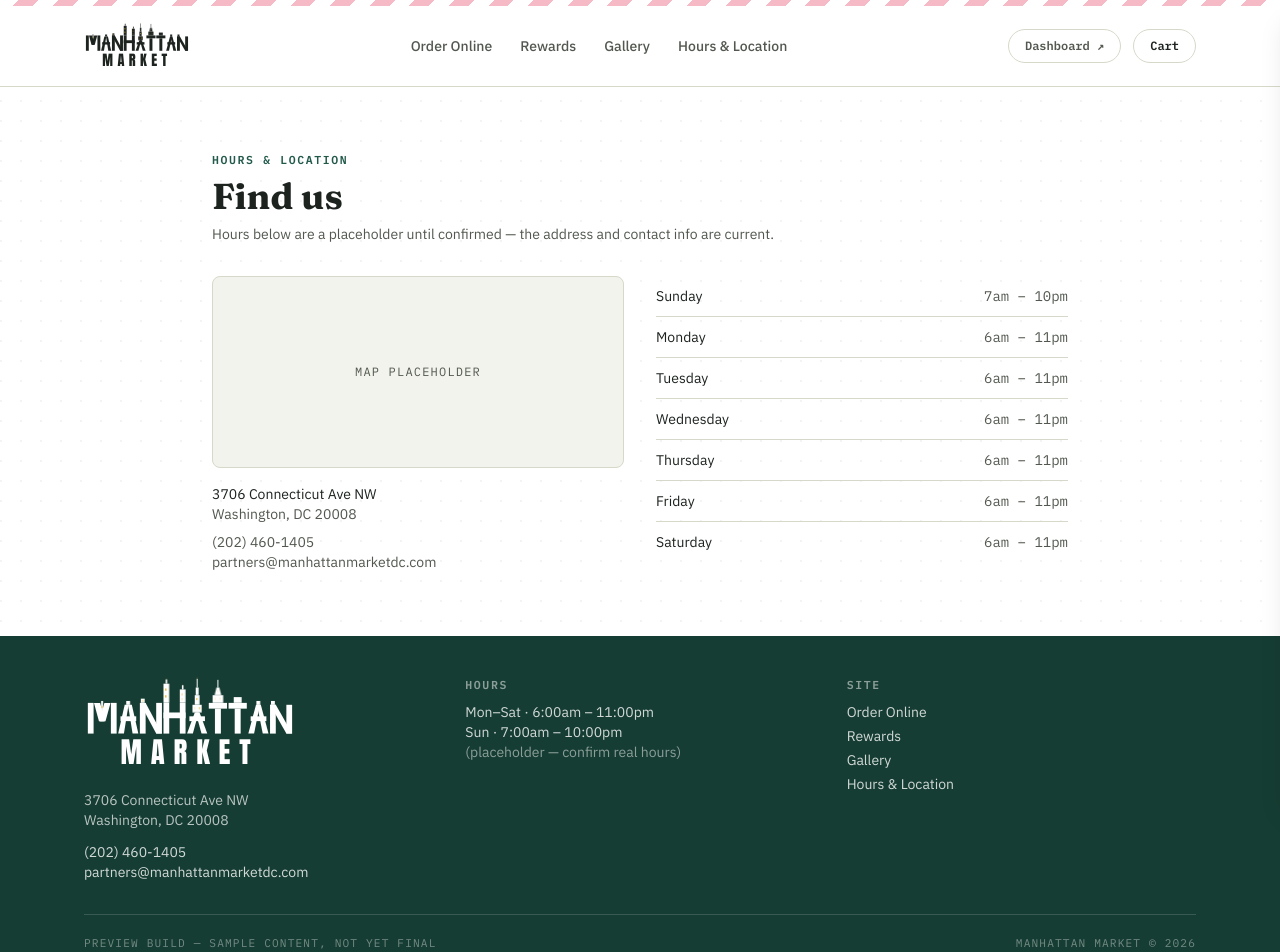
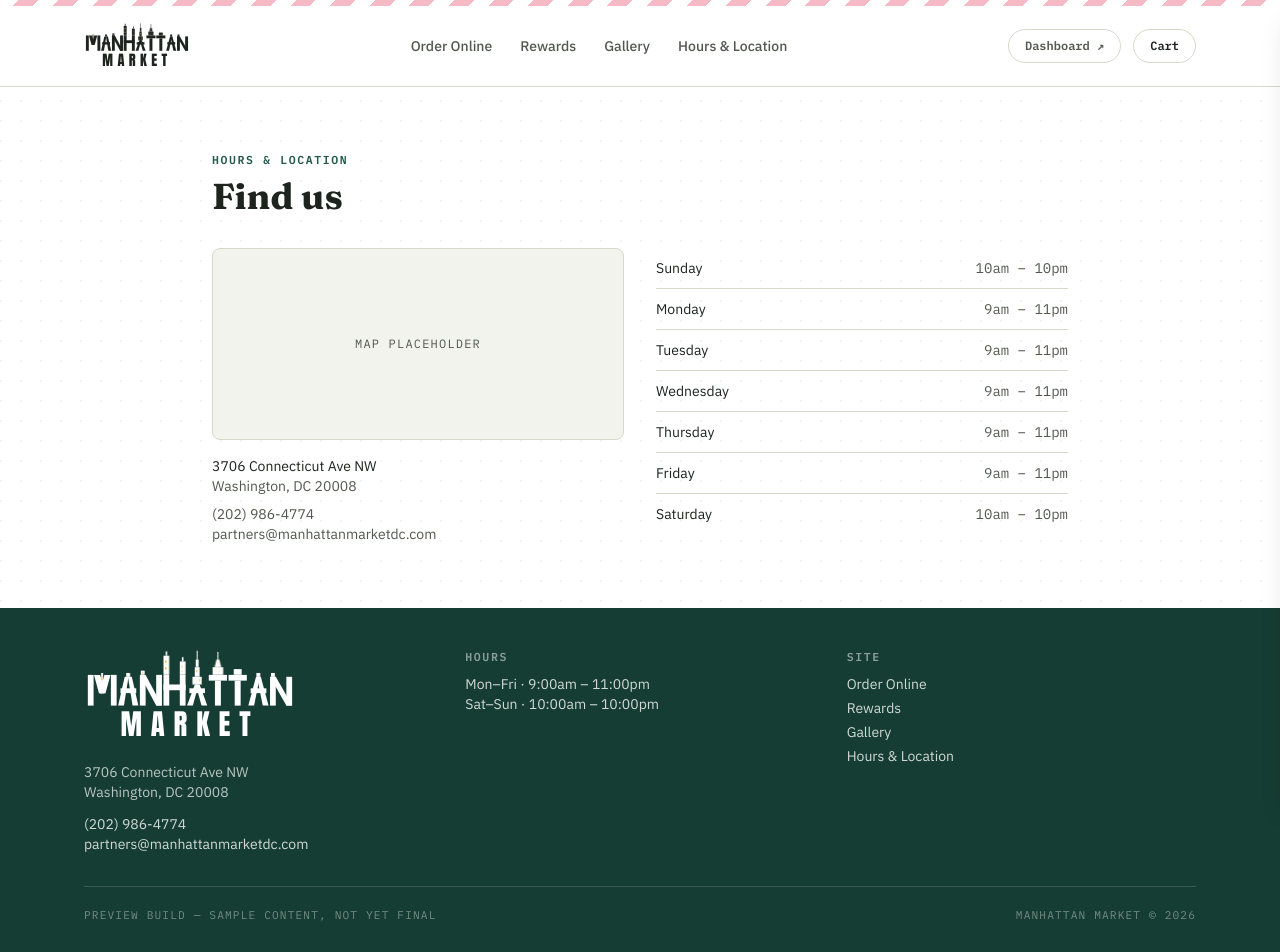
Before and after one commit to connectdc7/manhattan-market, a Next.js app: page /location in a window 1280 px wide. Shown: the top 952 px of the page. Built offline with nearby package versions, Linux system fonts and the light colour scheme.

Commit message:
Add files via upload

```diff
--- a/app/location/page.tsx
+++ b/app/location/page.tsx
@@ -17,9 +17,6 @@ export default function LocationPage() {
       <h1 className="mt-2 font-display text-3xl font-bold text-ink sm:text-4xl">
         Find us
       </h1>
-      <p className="mt-2 font-body text-sm text-ink-soft">
-        Hours below are a placeholder until confirmed — the address and contact info are current.
-      </p>
 
       <div className="mt-8 grid gap-8 sm:grid-cols-2">
         <div>
@@ -29,7 +26,7 @@ export default function LocationPage() {
           <p className="mt-4 font-body text-sm text-ink">3706 Connecticut Ave NW</p>
           <p className="font-body text-sm text-ink-soft">Washington, DC 20008</p>
           <p className="mt-2 font-body text-sm text-ink-soft">
-            <a href="tel:+12024601405" className="hover:text-pink-deep">(202) 460-1405</a>
+            <a href="tel:+12029864774" className="hover:text-pink-deep">(202) 986-4774</a>
           </p>
           <p className="font-body text-sm text-ink-soft">
             <a href="mailto:partners@manhattanmarketdc.com" className="hover:text-pink-deep">
--- a/app/page.tsx
+++ b/app/page.tsx
@@ -293,9 +293,7 @@ export default async function Home() {
                 Open daily · 3706 Connecticut Ave NW
               </p>
               <p className="mt-1 font-body text-sm text-ink-soft">
-                Washington, DC 20008 · (202) 460-1405
-                <br />
-                <span className="text-ink-soft/70">(hours below are a placeholder, pending confirmation)</span>
+                Washington, DC 20008 · (202) 986-4774
               </p>
             </div>
             <Link
--- a/components/Footer.tsx
+++ b/components/Footer.tsx
@@ -19,7 +19,7 @@ export default function Footer() {
               Washington, DC 20008
             </p>
             <p className="mt-3 font-body text-sm text-white/80">
-              <a href="tel:+12024601405" className="hover:text-gold">(202) 460-1405</a>
+              <a href="tel:+12029864774" className="hover:text-gold">(202) 986-4774</a>
               <br />
               <a href="mailto:partners@manhattanmarketdc.com" className="hover:text-gold">
                 partners@manhattanmarketdc.com
@@ -29,11 +29,9 @@ export default function Footer() {
           <div>
             <p className="eyebrow text-white/50">Hours</p>
             <p className="mt-2 font-body text-sm text-white/80">
-              Mon–Sat · 6:00am – 11:00pm
+              Mon–Fri · 9:00am – 11:00pm
               <br />
-              Sun · 7:00am – 10:00pm
-              <br />
-              <span className="text-white/50">(placeholder — confirm real hours)</span>
+              Sat–Sun · 10:00am – 10:00pm
             </p>
           </div>
           <div>
--- a/lib/site.ts
+++ b/lib/site.ts
@@ -15,8 +15,8 @@ export const SITE_DESCRIPTION =
   "Order ahead for pickup or delivery at Manhattan Market, Woodley Park's neighborhood corner store on Connecticut Ave NW in Washington, DC. Hot food, snacks, drinks, and everyday essentials.";
 
 export const BUSINESS = {
-  telephone: "+12024601405",
-  telephoneDisplay: "(202) 460-1405",
+  telephone: "+12029864774",
+  telephoneDisplay: "(202) 986-4774",
   email: "partners@manhattanmarketdc.com",
   streetAddress: "3706 Connecticut Ave NW",
   addressLocality: "Washington",
--- a/lib/store-hours.ts
+++ b/lib/store-hours.ts
@@ -14,13 +14,13 @@ export type DayHours = { day: string; open: string; close: string };
 
 // Sunday = 0 .. Saturday = 6, matching Date#getDay().
 export const HOURS: DayHours[] = [
-  { day: "Sunday", open: "07:00", close: "22:00" },
-  { day: "Monday", open: "06:00", close: "23:00" },
-  { day: "Tuesday", open: "06:00", close: "23:00" },
-  { day: "Wednesday", open: "06:00", close: "23:00" },
-  { day: "Thursday", open: "06:00", close: "23:00" },
-  { day: "Friday", open: "06:00", close: "23:00" },
-  { day: "Saturday", open: "06:00", close: "23:00" },
+  { day: "Sunday", open: "10:00", close: "22:00" },
+  { day: "Monday", open: "09:00", close: "23:00" },
+  { day: "Tuesday", open: "09:00", close: "23:00" },
+  { day: "Wednesday", open: "09:00", close: "23:00" },
+  { day: "Thursday", open: "09:00", close: "23:00" },
+  { day: "Friday", open: "09:00", close: "23:00" },
+  { day: "Saturday", open: "10:00", close: "22:00" },
 ];
 
 function formatTime(hhmm: string): string {
```
